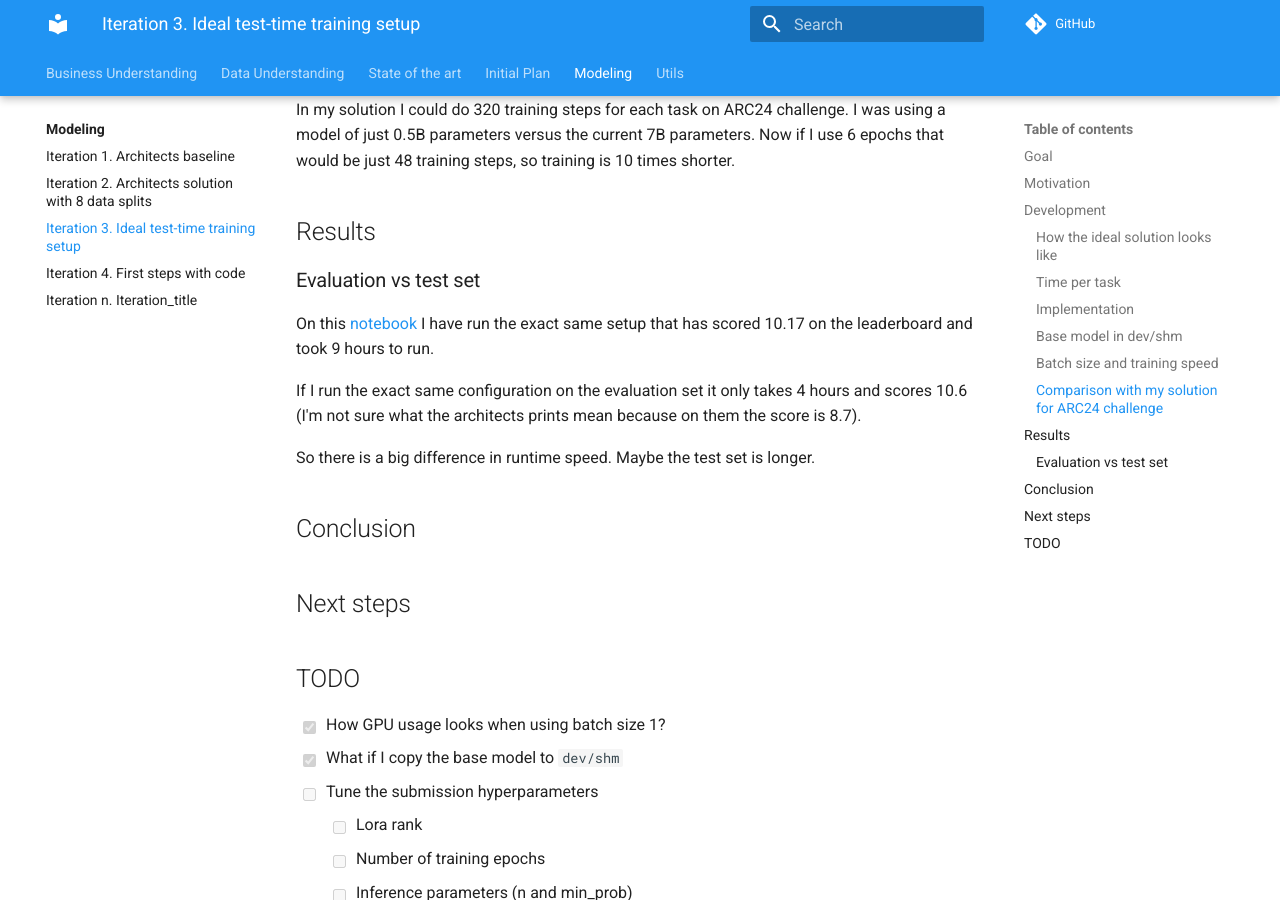
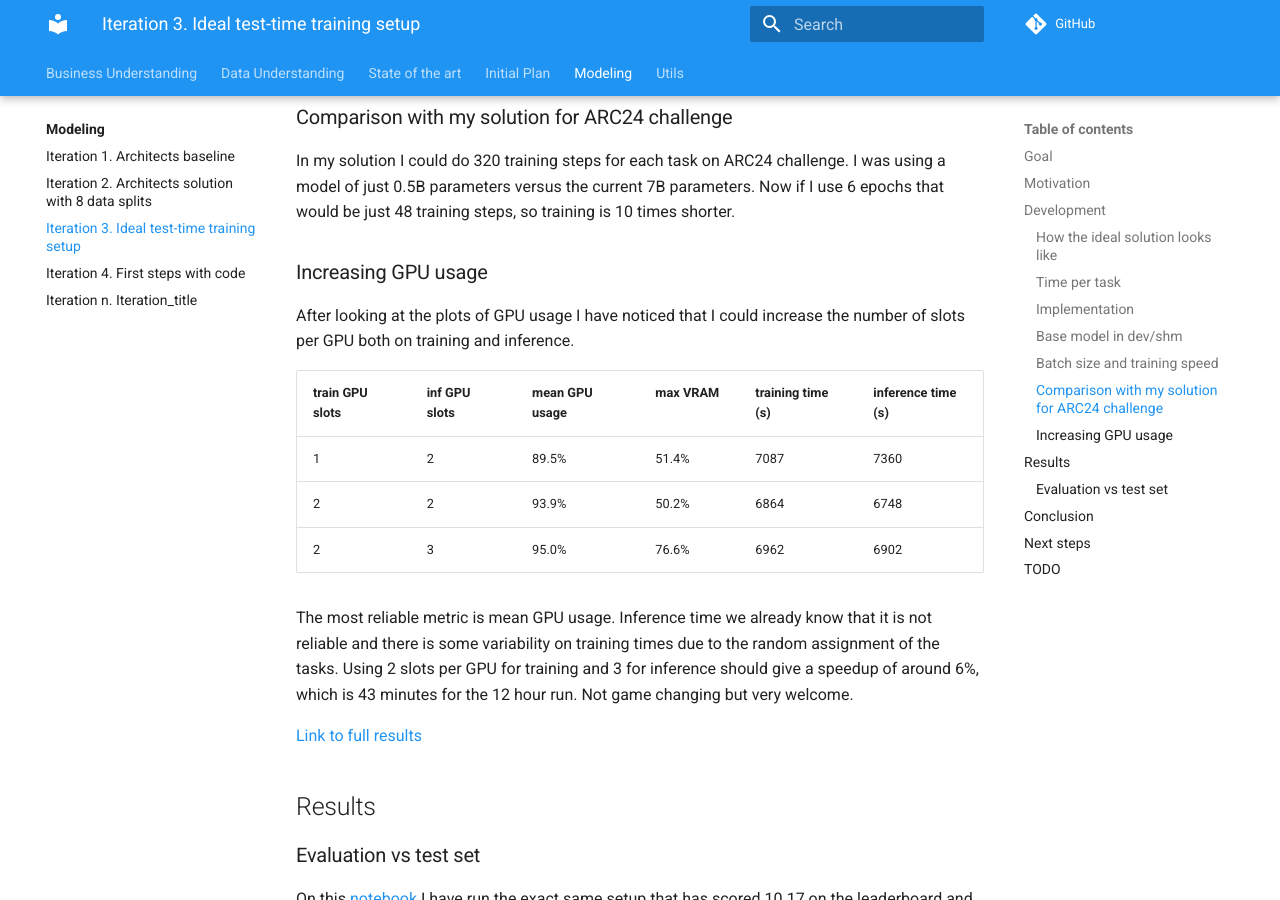
Before and after one commit to ironbar/arc25, an MkDocs documentation site: the page built from docs/modeling/Iteration_03_ideal_test_time_training.md, in a window 1280 px wide and 900 px high, scrolled down 1807 px. Built offline with MkDocs 1.6.1 and Material for MkDocs 9.7.7, drawn with Linux system fonts in a browser that asks for light colours; comment, search, counter and statistics services are not loaded; some of the changed text lies outside the part shown.

Commit message:
updated documentation

```diff
--- a/docs/modeling/Iteration_03_ideal_test_time_training.md
+++ b/docs/modeling/Iteration_03_ideal_test_time_training.md
@@ -8,7 +8,7 @@ Update the architects' code to be able to make training and inference for each t
 
 ## Motivation
 
-ARC tasks are independent, thus when doing test-time training is better to focus on each task instead of training on all the tasks at the same time.
+ARC tasks are independent, thus when doing test-time training is better to focus on each task instead of training on all the tasks at the same time. Knowledge transfer between the different tasks should be very small, so fine-tuning a custom model for each task should be the best strategy.
 
 I don't believe ARC can be solved using last year ARC24 solution, but being able to do test-time training for each task efficiently is very likely a part of this year solution.
 
@@ -52,6 +52,22 @@ Clearly it pays to use a batch size of 1 if the gradient has enough information,
 
 In my solution I could do 320 training steps for each task on ARC24 challenge. I was using a model of just 0.5B parameters versus the current 7B parameters. Now if I use 6 epochs that would be just 48 training steps, so training is 10 times shorter.
 
+### Increasing GPU usage
+
+After looking at the plots of GPU usage I have noticed that I could increase the number of slots per GPU both on training and inference.
+
+| train GPU slots | inf GPU slots | mean GPU usage | max VRAM | training time (s) | inference time (s) |
+|-----------------|---------------|----------------|----------|-------------------|--------------------|
+| 1               | 2             | 89.5%          | 51.4%    | 7087              | 7360               |
+| 2               | 2             | 93.9%          | 50.2%    | 6864              | 6748               |
+| 2               | 3             | 95.0%          | 76.6%    | 6962              | 6902               |
+
+The most reliable metric is mean GPU usage. Inference time we already know that it is not reliable and there is
+some variability on training times due to the random assignment of the tasks. Using 2 slots per GPU for training and
+3 for inference should give a speedup of around 6%, which is 43 minutes for the 12 hour run. Not game changing but very welcome.
+
+[Link to full results](https://docs.google.com/spreadsheets/d/1NmmCZA7gPOyoBypwvpw_JhYdjcvqNFHibX_WahwTHIM/edit?gid=0#gid=0&range=A42)
+
 ## Results
 
 ### Evaluation vs test set
@@ -78,3 +94,4 @@ So there is a big difference in runtime speed. Maybe the test set is longer.
   - [ ] My intuition is that I should train as long as possible, and make just 8 predictions per task.
 - [x] Check the evaluation prints of the architects. They are different to normal scoring
 - [ ] Make more evaluations on the evaluation set and compare to test set. I want to see a correlation of runtime and score.
+- [ ] What if I use 2 GPU slots for training? Currently just 40% of GPU memory is used.
```
Also changed, not shown: docs/04_Initial_Plan.md (+1 -0 lines), docs/modeling/Iteration_04_first_steps_with_code.md (+1 -0 lines).
